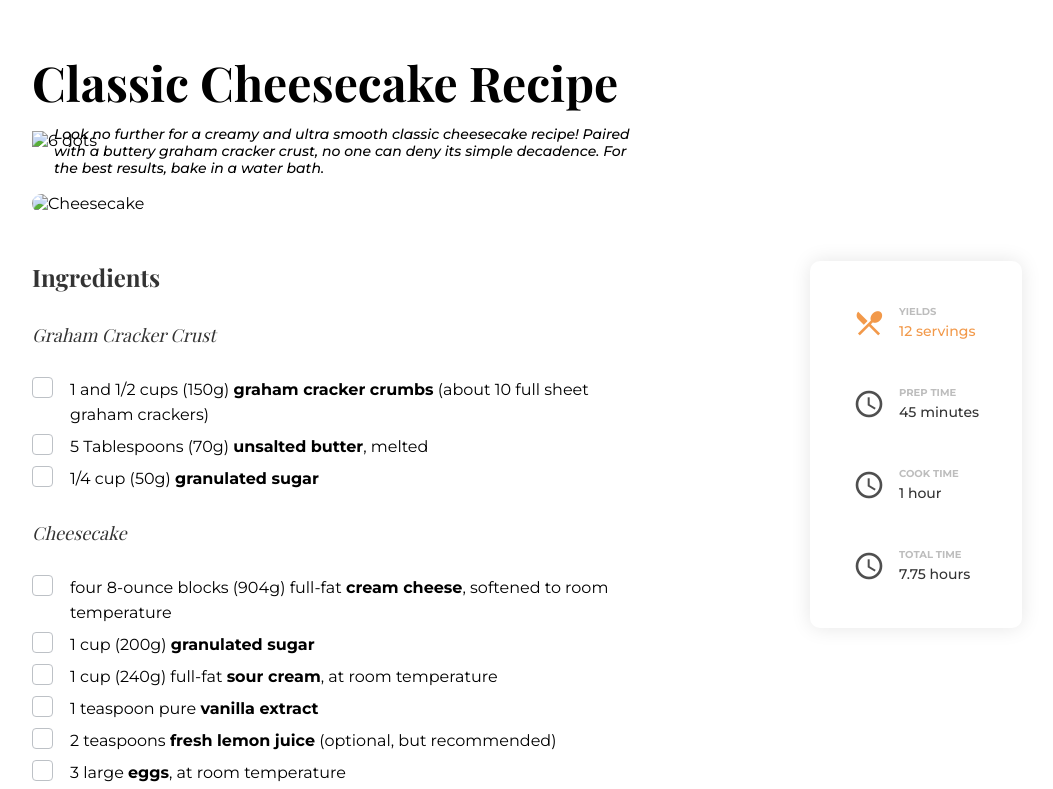
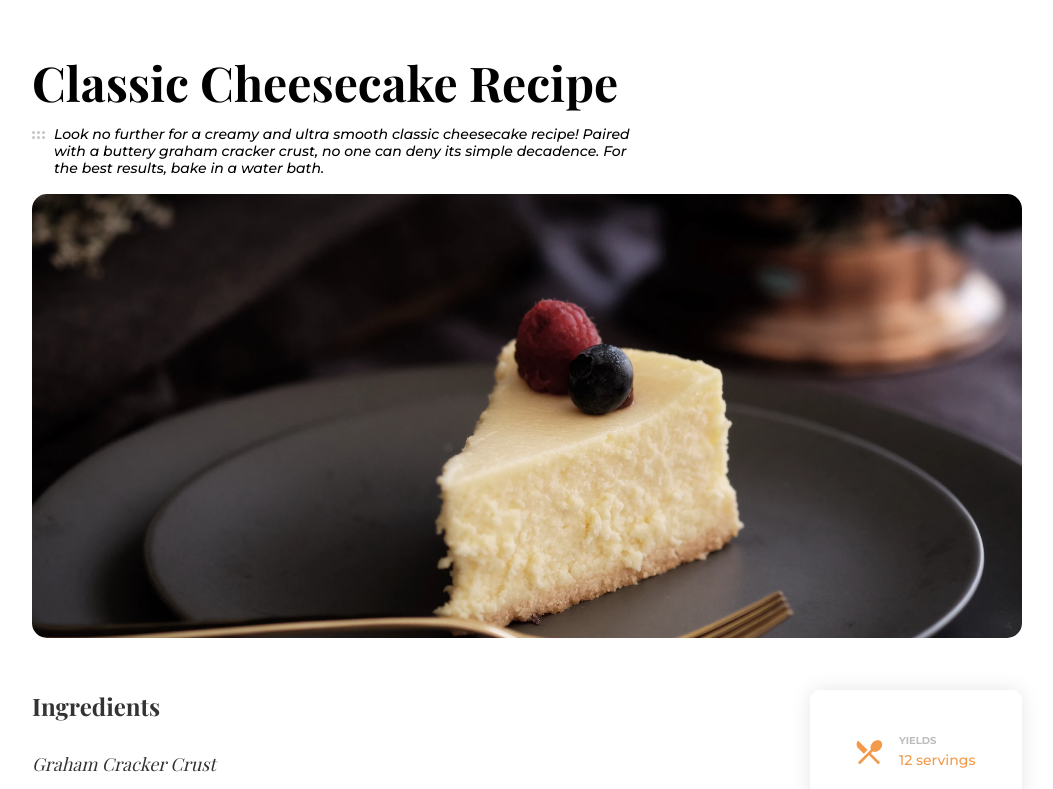
Before and after one commit to IamKosarev/Cheesecake-Recipe-Page, a plain HTML site: page index.html in a window 1280 px wide. Shown: the top 789 px of the page, without its empty margins (113-1166 px from the left). Drawn offline with nearby package versions, Linux system fonts and the light colour scheme; the site is published under a folder, as on GitHub Pages, so addresses that start at the root find nothing.

Commit message:
fixed images

```diff
--- a/index.html
+++ b/index.html
@@ -39,7 +39,7 @@
     <div id="container">
       <h1>Classic Cheesecake Recipe</h1>
       <div class="description">
-        <img src="/img/6dots.svg" alt="6 dots" />
+        <img src="img/6dots.svg" alt="6 dots" />
         <p>
           Look no further for a creamy and ultra smooth classic cheesecake
           recipe! Paired with a buttery graham cracker crust, no one can deny
@@ -47,7 +47,7 @@
         </p>
       </div>
 
-      <img id="cake" src="/img/photo1.png" alt="Cheesecake" />
+      <img id="cake" src="img/photo1.png" alt="Cheesecake" />
 
       <section class="recipe">
         <div class="cooking-info">
```
